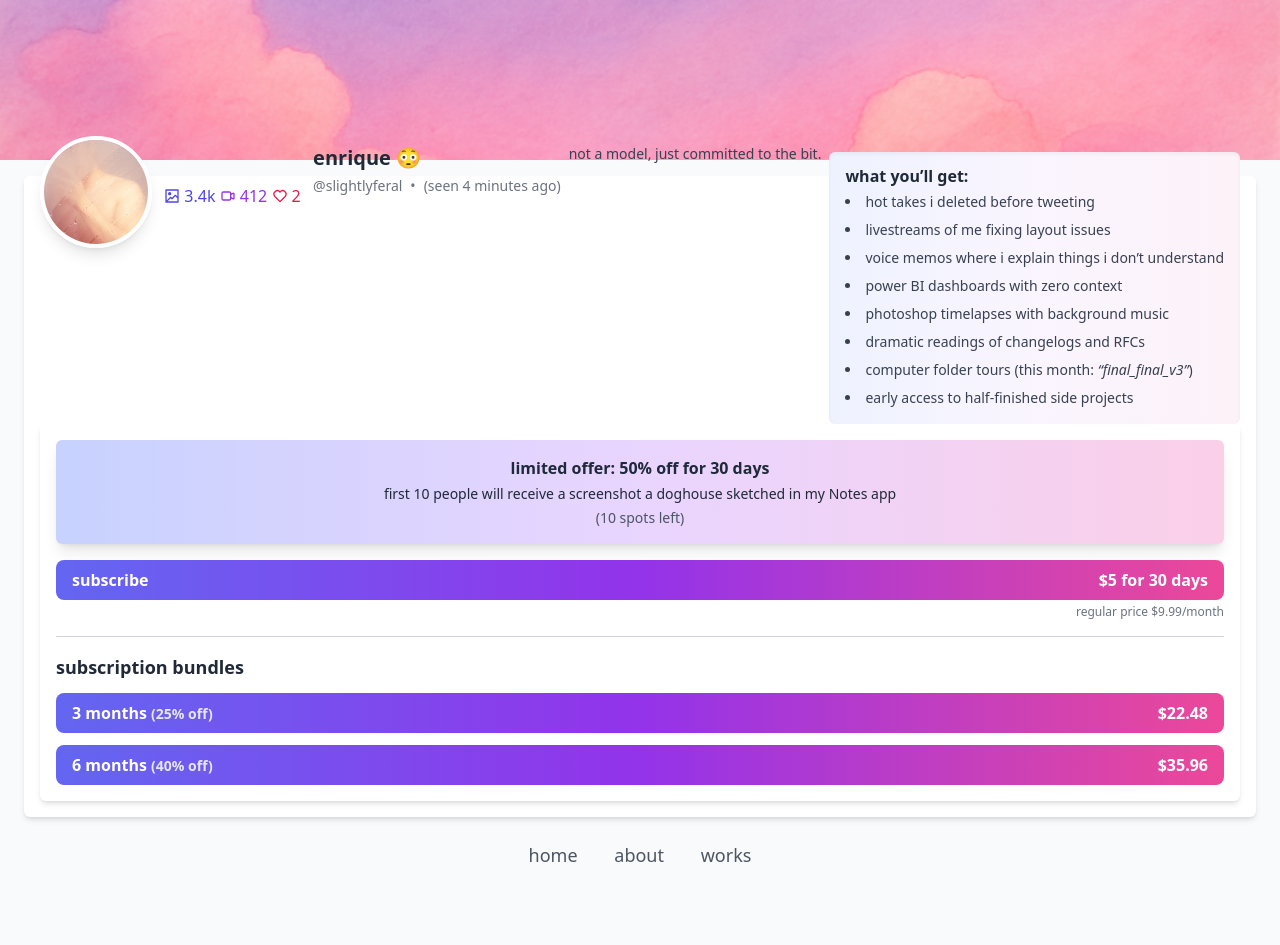
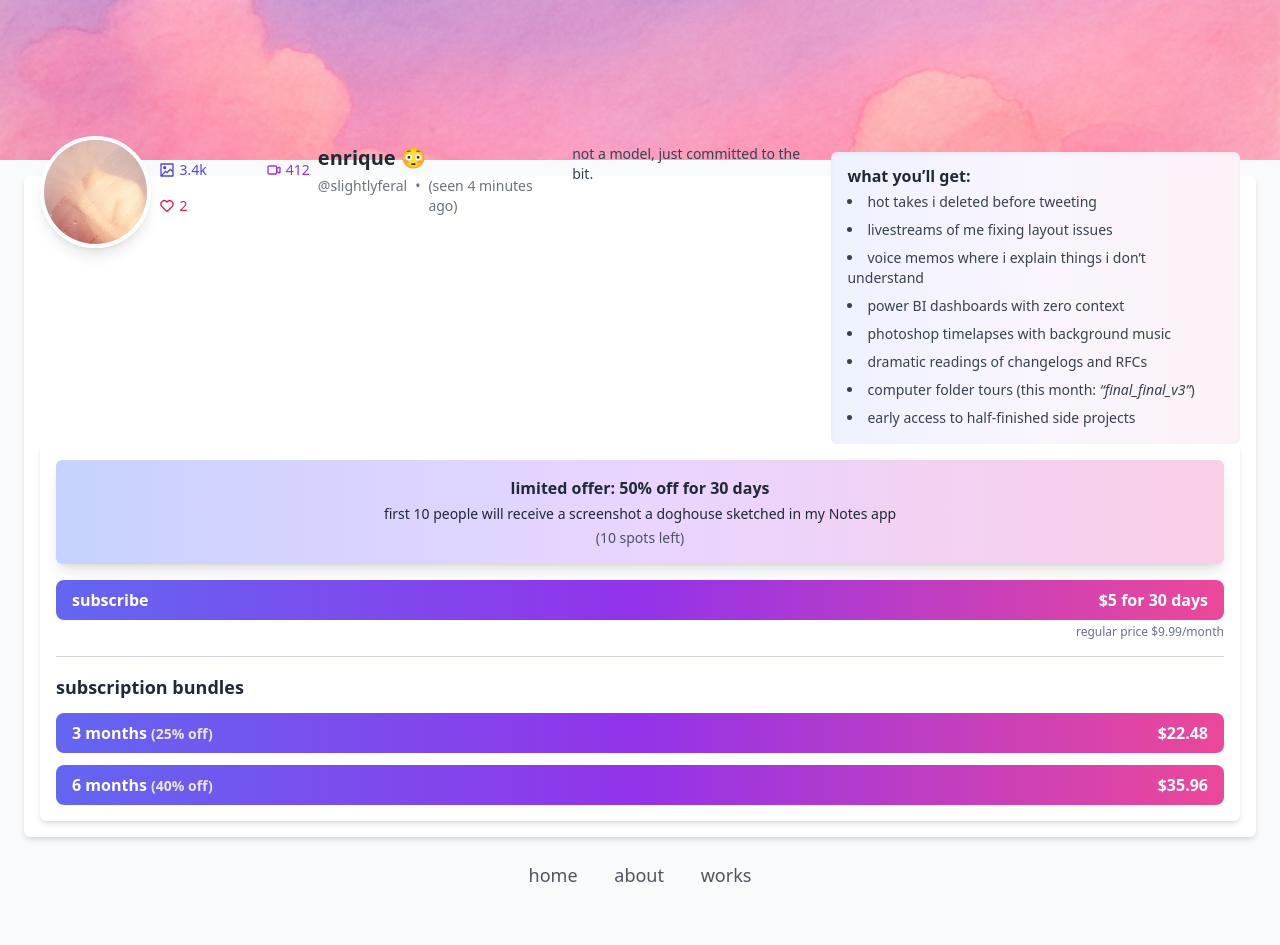
Before and after one commit to enriquebarragan/enriquebarragan.github.io, a Jekyll site: the page built from rips/not-onlyfans/index.md, in a window 1280 px wide. Built offline with Jekyll 4.4.1, drawn with Linux system fonts in a browser that asks for light colours; nearby versions of some CDN libraries.

Commit message:
Update index.md

```diff
--- a/rips/not-onlyfans/index.md
+++ b/rips/not-onlyfans/index.md
@@ -20,7 +20,7 @@ permalink: /rips/not-onlyfans/
                class="w-28 h-28 aspect-square rounded-full border-4 border-white shadow-lg object-cover">
         </div>
         <!-- stats -->
-  <div class="flex flex-1 justify-evenly items-end pt-12 text-base text-gray-800">
+  <div class="flex justify-between items-end gap-4 pt-6 text-sm text-gray-800 flex-wrap">
   <!-- Picture Icon -->
   <div class="flex items-center space-x-1 text-indigo-600">
     <svg class="w-4 h-4 fill-current" viewBox="0 0 24 24" xmlns="http://www.w3.org/2000/svg">
```
